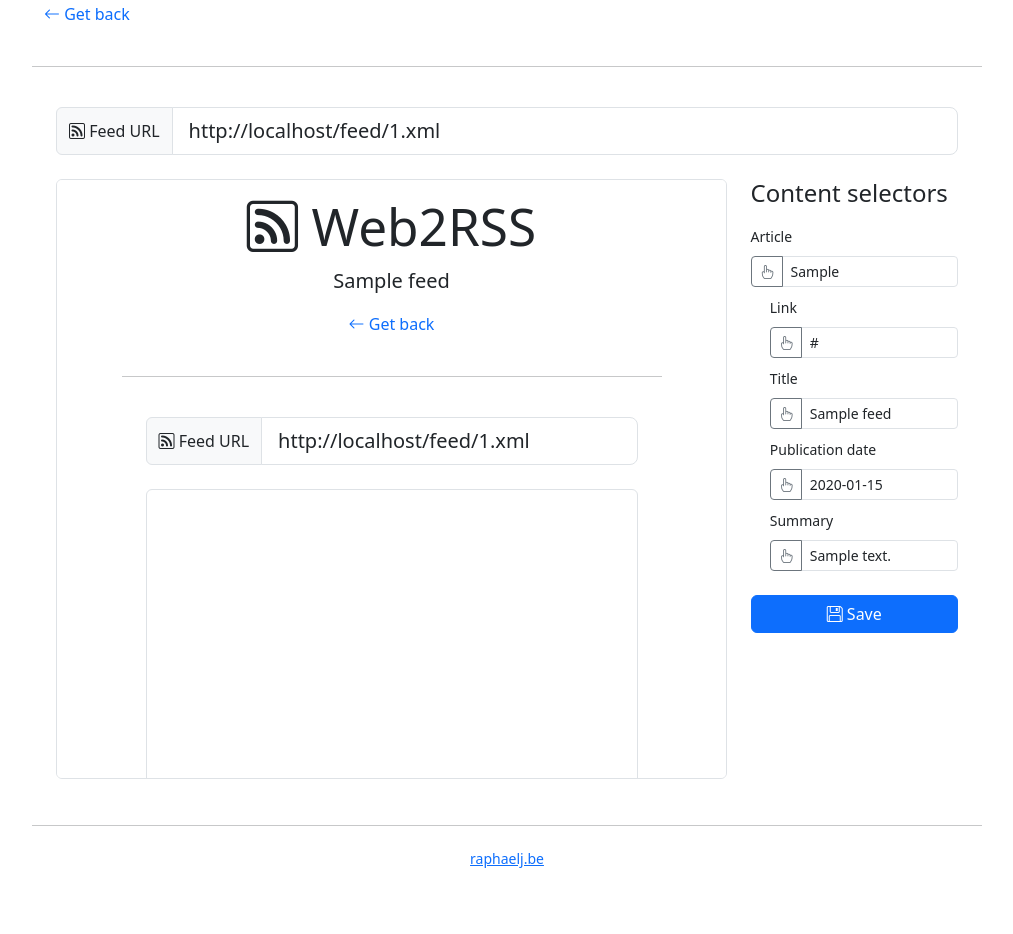
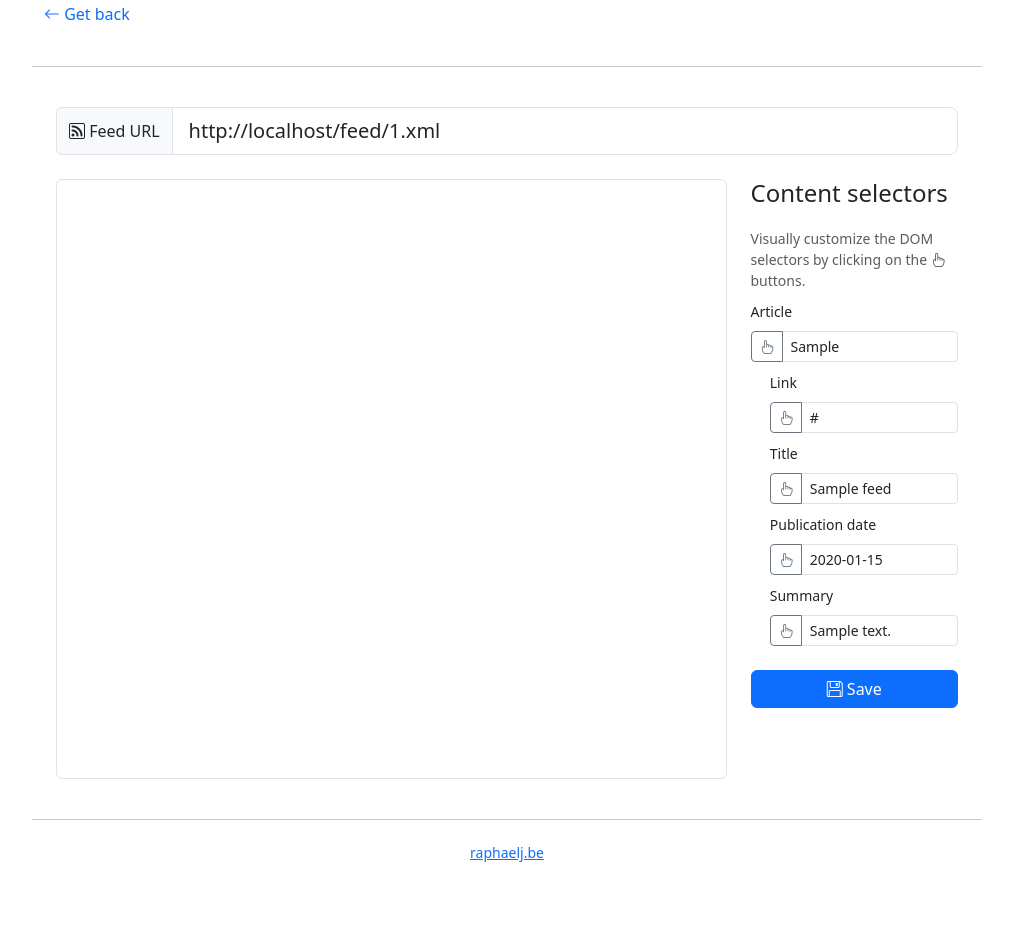
Before and after one commit to RaphaelJ/web2rss, a Flask app: page /feed/1/settings in a window 1280 px wide. Shown: the part 154-1088 px from the top of the page, without its empty margins (133-1146 px from the left). After the commit the page ends 1016 px from the top, so only its background shows below. Run offline with Flask 3, Linux system fonts and the light colour scheme; tables that the repository leaves empty hold one stand-in row (values such as "Sample post"); parts of the project's set-up code (start-up, migrations or seed data) failed here and were passed over; some libraries are stand-ins or nearby versions.

Commit message:
Adds an HTTP proxy, required by iframes.

```diff
--- a/src/web2rss/models.py
+++ b/src/web2rss/models.py
@@ -16,6 +16,8 @@
 # Inc., 51 Franklin Street, Fifth Floor, Boston, MA  02110-1301, USA.
 
 
+from urllib.parse import urlparse
+
 from datetime import datetime, timezone
 
 from sqlalchemy.schema import Index
@@ -33,6 +35,7 @@
     )
 
     url = db.Column(db.String(), nullable=False)
+
     page_title = db.Column(db.String(), nullable=False)
 
     article_selector = db.Column(db.String(), nullable=True)
@@ -44,6 +47,9 @@
     def has_required_selectors(self) -> bool:
         return self.article_selector and any([self.title_selector, self.summary_selector])
 
+    def url_path(self) -> str:
+        return urlparse(self.url).path
+
 
 Index(
     'idx_feed_created_at',
--- a/src/web2rss/static/app.js
+++ b/src/web2rss/static/app.js
@@ -16,3 +16,103 @@
  * along with this program; if not, write to the Free Software Foundation,
  * Inc., 51 Franklin Street, Fifth Floor, Boston, MA  02110-1301, USA.
  */
+
+
+const app = Vue.createApp({})
+
+let FeedIframe = {
+    props: {
+        url: { type: String, required: true },
+
+        article_selector: { type: String, required: true },
+        url_selector: { type: String, required: true },
+        title_selector: { type: String, required: true },
+        date_selector: { type: String, required: true },
+        summary_selector: { type: String, required: true },
+
+        active_selector: { type: String, required: false },
+    },
+    data() {
+        return {
+        }
+    },
+    mounted() {
+
+    },
+    template: `
+        <div
+            style="
+                width: 100%;
+                height: 600px;
+                border: var(--bs-border-width) solid var(--bs-border-color);
+                border-radius: var(--bs-border-radius);
+                position: relative;">
+
+            <div
+                v-if="!active_selector"
+                style="
+                    position: absolute;
+                    top: 0;
+                    left: 0;
+                    height: 100%;
+                    width: 100%;
+                    border-radius: var(--bs-border-radius);
+
+                    z-index: 1;
+
+                    background-color: rgba(0, 0, 0, 0.4);
+                    backdrop-filter: blur(6px);
+
+                    color: white;
+                    text-shadow: 0 0 1px black;
+                    text-align: center;">
+
+                <p
+                    class="display-6"
+                    style="
+                        --line-height: 50px;
+
+                        position: absolute;
+                        top: calc(50% - var(--line-height) / 2);
+                        left: 0;
+
+                        line-height: --line-height;
+
+                        width: 100%;
+
+                        text-align: center">
+                    Select a content selector first <i class="bi bi-hand-index"></i>
+                </p>
+            </div>
+
+            <iframe
+                ref="iframe"
+                :src="url"
+                style="
+                    position: absolute;
+                    top: 0;
+                    left: 0;
+                    height: 100%;
+                    width: 100%;
+
+                    border-radius: var(--bs-border-radius);
+
+                    z-index: 0;">
+            </iframe>
+        </div>
+    `,
+    computed: {
+        highlighted_elements()
+        {
+            let iframe = this.$refs["iframe"]
+
+            iframe
+        }
+    },
+    methods: {
+    }
+}
+
+app.component("feed-iframe", FeedIframe)
+
+app.mount('#app')
--- a/src/web2rss/templates/base.html
+++ b/src/web2rss/templates/base.html
@@ -23,7 +23,7 @@
         {% block head %}{% endblock %}
     </head>
     <body>
-        <div class="container">
+        <div class="container" id="app">
             <div class="row mb-5">
                 <div class="col col-lg-10 offset-lg-1">
                     <div class="row row-gap-3 justify-content-center">
@@ -53,7 +53,11 @@
             integrity="sha256-3gQJhtmj7YnV1fmtbVcnAV6eI4ws0Tr48bVZCThtCGQ="
             crossorigin="anonymous">
         </script>
-        <script src="https://cdn.jsdelivr.net/npm/vue@3.4.21/dist/vue.global.min.js"></script>
+        {% if config['DEBUG'] %}
+            <script src="https://cdn.jsdelivr.net/npm/vue@3.4.21/dist/vue.global.min.js"></script>
+        {% else %}
+            <script src="https://cdn.jsdelivr.net/npm/vue@3.4.21/dist/vue.global.min.prod.js"></script>
+        {% endif %}
         <script src="{{ url_for('static', filename='app.js') }}"></script>
     </body>
 </html>
--- a/src/web2rss/templates/feed/settings.html
+++ b/src/web2rss/templates/feed/settings.html
@@ -47,15 +47,15 @@
     </div>
 
     <div class="col-lg-9">
-        <iframe
-            title="{{ feed.page_title|escape }}"
-            style="
-                width: 100%;
-                height: 600px;
-                border: var(--bs-border-width) solid var(--bs-border-color);
-                border-radius: var(--bs-border-radius);"
-            src="{{ feed.url }}">
-        </iframe>
+        <feed-iframe
+            url="{{ url_for('feed_proxy', id=feed.id, path=feed.url_path()) }}"
+            article_selector="{{ feed.article_selector }}"
+            url_selector="{{ feed.url_selector }}"
+            title_selector="{{ feed.title_selector }}"
+            date_selector="{{ feed.date_selector }}"
+            summary_selector="{{ feed.summary_selector }}"
+            active_selector="summary">
+        </feed-iframe>
     </div>
 
     <div class="col-lg-3">
@@ -64,6 +64,11 @@
             method="POST"
             class="row row-gap-2">
             <h4>Content selectors</h4>
+
+            <div class="col-12 form-text">
+                Visually customize the DOM selectors by clicking on the
+                <i class="bi bi-hand-index"></i> buttons.
+            </div>
 
             <div class="col-12">
                 <label for="article-selector" class="form-label"><small>Article</small></label>
--- a/src/web2rss/templates/index.html
+++ b/src/web2rss/templates/index.html
@@ -47,6 +47,7 @@
                         </small>
                     </h6>
 
+                    <div class="btn-group" role="group">
                         {% if feed.has_required_selectors() %}
                             <a
                                 href="{{ url_for('feed_xml', id=feed.id) }}"
@@ -72,6 +73,7 @@
                     </div>
                 </div>
             </div>
+        </div>
     {% endfor %}
 </div>
 
--- a/src/web2rss/feed_utils.py
+++ b/src/web2rss/utils/feed.py
@@ -131,7 +131,7 @@
     except RequestException as _e:
         return None
 
-    return bs4.BeautifulSoup(html, 'html.parser')
+    return bs4.BeautifulSoup(html, "html.parser")
 
 
 @cache
@@ -143,7 +143,7 @@
 @cache
 def _guess_selectors_prompt() -> str:
     current_dir = os.path.dirname(os.path.realpath(__file__))
-    prompt_path = os.path.join(current_dir, "prompts", "guess_selectors.md")
+    prompt_path = os.path.join(current_dir, "..", "prompts", "guess_selectors.md")
 
     with open(prompt_path) as f:
         return f.read()
--- /dev/null
+++ b/src/web2rss/utils/proxy.py
@@ -0,0 +1,66 @@
+# Copyright (C) 2024 Raphael Javaux
+# raphael@noisycamp.com
+#
+# This program is free software; you can redistribute it and/or
+# modify it under the terms of the GNU Lesser General Public
+# License as published by the Free Software Foundation; either
+# version 3 of the License, or (at your option) any later version.
+#
+# This program is distributed in the hope that it will be useful,
+# but WITHOUT ANY WARRANTY; without even the implied warranty of
+# MERCHANTABILITY or FITNESS FOR A PARTICULAR PURPOSE.  See the GNU
+# Lesser General Public License for more details.
+#
+# You should have received a copy of the GNU Lesser General Public License
+# along with this program; if not, write to the Free Software Foundation,
+# Inc., 51 Franklin Street, Fifth Floor, Boston, MA  02110-1301, USA.
+
+
+import os.path
+
+from typing import Callable, Optional, Mapping
+
+import bs4
+import requests
+
+from flask import Response
+
+
+def http_proxy(proxied_url: Callable[[str], str], url: str, params: Mapping[str, str]) -> Response:
+    print("Proxied URL:", url)
+
+    resp = requests.get(url, params=params, allow_redirects=False)
+
+    headers = _proxied_headers(proxied_url, resp.headers)
+
+    content_type = resp.headers.get("content-type")
+
+    if content_type is not None and content_type.startswith("text/html"):
+        content = _proxied_html(proxied_url, resp.text)
+    else:
+        content = resp.content
+
+    return Response(content, resp.status_code, headers, content_type=content_type)
+
+
+def _proxied_headers(proxied_url: Callable[[str], str], headers: Mapping[str, str]):
+    if "location" in headers:
+        headers["location"] = proxied_url(headers["location"][:1])
+
+    for excluded in ["content-encoding", "content-length", "transfer-encoding", "connection"]:
+        if excluded in headers:
+            del headers[excluded]
+
+
+def _proxied_html(proxied_url: Callable[[str], str], html: str) -> str:
+    """Transforms absolute URLs to their proxied equivalents in an HTML page."""
+
+    dom = bs4.BeautifulSoup(html, "html.parser")
+
+    for link in dom.select("[href^='/']"):
+        link["href"] = proxied_url(link["href"][1:])
+
+    for media in dom.select("[src^='/']"):
+        media["src"] = proxied_url(media["src"][1:])
+
+    return str(dom)
--- a/src/web2rss/views.py
+++ b/src/web2rss/views.py
@@ -16,12 +16,15 @@
 # Inc., 51 Franklin Street, Fifth Floor, Boston, MA  02110-1301, USA.
 
 
+from urllib.parse import urlparse
+
 from flask import Response, render_template, redirect, request, url_for
 
 from web2rss.app import app, db
-from web2rss.feed_utils import fetch_feed_items, feed_to_rss, create_feed_from_url
 from web2rss.forms import SelectorForm, URLForm
 from web2rss.models import Feed
+from web2rss.utils.feed import fetch_feed_items, feed_to_rss, create_feed_from_url
+from web2rss.utils.proxy import http_proxy
 
 
 @app.route("/", methods=["GET", "POST"])
@@ -60,7 +63,7 @@
 
 
 @app.route("/feed/<int:id>/settings", methods=["GET", "POST"])
-def feed_settings(id):
+def feed_settings(id: int):
     form = SelectorForm(request.form)
 
     if request.method == "POST" and form.validate():
@@ -79,3 +82,28 @@
             feed = db.session.query(Feed).get_or_404(id)
 
     return render_template("feed/settings.html", feed=feed)
+
+
+@app.route("/feed/<int:id>/proxy/")
+@app.route("/feed/<int:id>/proxy/<path:path>")
+def feed_proxy(id: int, path: str = ""):
+    """Provides an HTTP proxy to the feed's webpage.
+
+    This is required by the feed setting's <iframe> to bypass cross-origin safe guards.
+    """
+
+    print(path)
+
+    with db.session.begin():
+        feed = db.session.query(Feed).get_or_404(id)
+
+    parsed_url = urlparse(feed.url)
+
+    if path:
+        url = f"{parsed_url.scheme}://{parsed_url.hostname}/{path}"
+    else:
+        url = f"{parsed_url.scheme}://{parsed_url.hostname}"
+
+    proxied_url = lambda proxied_path: url_for("feed_proxy", id=id, path=proxied_path)
+
+    return http_proxy(proxied_url, url, request.args)
```
Lines whose indentation alone changed are shown as unchanged.
